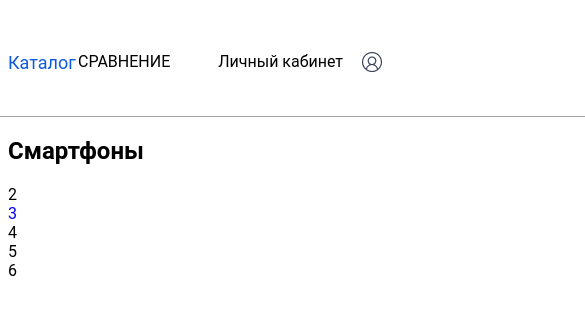
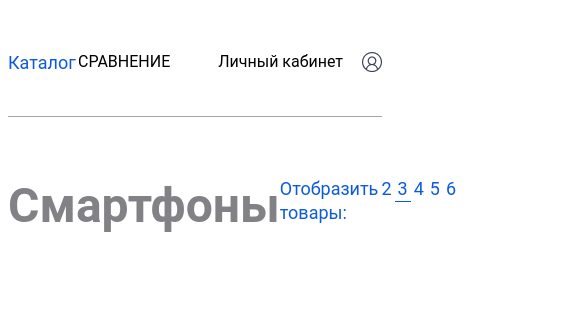
Before and after one commit to G28XYZ/test-spa-mobile-comparison, a React app: page / in a window 390 px wide. Shown: the top 314 px of the page, 585 px wide, since content can reach past the window. Built offline with nearby package versions, Linux system fonts and the light colour scheme.

Commit message:
feat: стили для CountPhones

```diff
--- a/src/components/Devices/Devices.tsx
+++ b/src/components/Devices/Devices.tsx
@@ -1,5 +1,5 @@
 import * as React from "react";
-import CountDevices from "./common/CountDevices";
+import CountPhones from "./common/CountPhones";
 import "./style.css";
 
 const Devices = () => {
@@ -7,7 +7,7 @@ const Devices = () => {
     <section className="devices">
       <div className="devices__header">
         <h1 className="devices__title">Смартфоны</h1>
-        <CountDevices />
+        <CountPhones />
       </div>
     </section>
   );
--- a/src/components/Devices/common/CountDevices.tsx
+++ b/src/components/Devices/common/CountPhones.tsx
@@ -3,25 +3,26 @@ import { connect } from "react-redux";
 import { compose } from "redux";
 import { setCount } from "../../../redux/actions";
 
-const CountDevices = ({ count, setCount }: any) => {
+const CountPhones = ({ currentCount, setCount }: any) => {
   const maxCount = [2, 3, 4, 5, 6];
+  const clazz = "devices__count";
   const mapCount = maxCount.map((num) => {
     return (
       <div
         key={num}
-        className={num == count ? "devices__count_active" : "devices__count"}
+        className={num == currentCount ? `${clazz} ${clazz}_active` : `${clazz}`}
         onClick={() => setCount(num)}
       >
         {num}
       </div>
     );
   });
-  return <div className="devices__count-list">{mapCount}</div>;
+  return <div className="devices__count-list">Отобразить товары: {mapCount}</div>;
 };
 
 const mapStateToProps = (state: any) => {
   return {
-    count: state.count,
+    currentCount: state.currentCount,
   };
 };
 
@@ -29,4 +30,4 @@ const mapDispatchToProps = {
   setCount,
 };
 
-export default compose(connect(mapStateToProps, mapDispatchToProps))(CountDevices);
+export default compose(connect(mapStateToProps, mapDispatchToProps))(CountPhones);
--- /dev/null
+++ b/src/components/Devices/common/Phones.tsx
@@ -0,0 +1,3 @@
+import * as React from "react";
+import { connect } from "react-redux";
+import { compose } from "redux";
--- a/src/components/Devices/style.css
+++ b/src/components/Devices/style.css
@@ -1,8 +1,33 @@
+.devices {
+  padding-top: 60px;
+  display: flex;
+  flex-direction: column;
+}
+.devices__title {
+  color: #828286;
+  font-size: 48px;
+  margin: 0;
+}
+
+.devices__header {
+  display: flex;
+  justify-content: space-between;
+}
+
+.devices__count-list {
+  display: flex;
+  color: #0d5adc;
+  font-size: 18px;
+  line-height: calc(24 / 18);
+}
+
 .devices__count {
   cursor: pointer;
   width: max-content;
+  height: max-content;
+  padding: 0 3px;
 }
 
 .devices__count_active {
-  color: blue;
+  border-bottom: solid 1px;
 }
--- a/src/components/Header/style.css
+++ b/src/components/Header/style.css
@@ -9,8 +9,7 @@
   position: absolute;
   content: "";
   bottom: 0;
-  left: -50vw;
-  width: 1000%;
+  width: 100%;
   height: 1px;
   background-color: #a6a5a9;
 }
--- a/src/redux/actions.tsx
+++ b/src/redux/actions.tsx
@@ -1,9 +1,6 @@
 const setCount = (num: number) => ({
   type: "ON_CHANGE_COUNT",
-  count: num,
+  currentCount: num,
 });
 
-const dec = () => ({ type: "DEC" });
-const rnd = () => ({ type: "RND", payload: Math.floor(Math.random() * 10) });
-
-export { setCount, dec, rnd };
+export { setCount };
--- a/src/redux/reducer.tsx
+++ b/src/redux/reducer.tsx
@@ -1,10 +1,10 @@
-const initialState = { count: 3 };
+const initialState = { currentCount: 3 };
 
 const reducer = (state = initialState, action: any) => {
   switch (action.type) {
     case "ON_CHANGE_COUNT":
       console.log(action, state);
-      return { count: action.count };
+      return { currentCount: action.currentCount };
     default:
       return state;
   }
```
